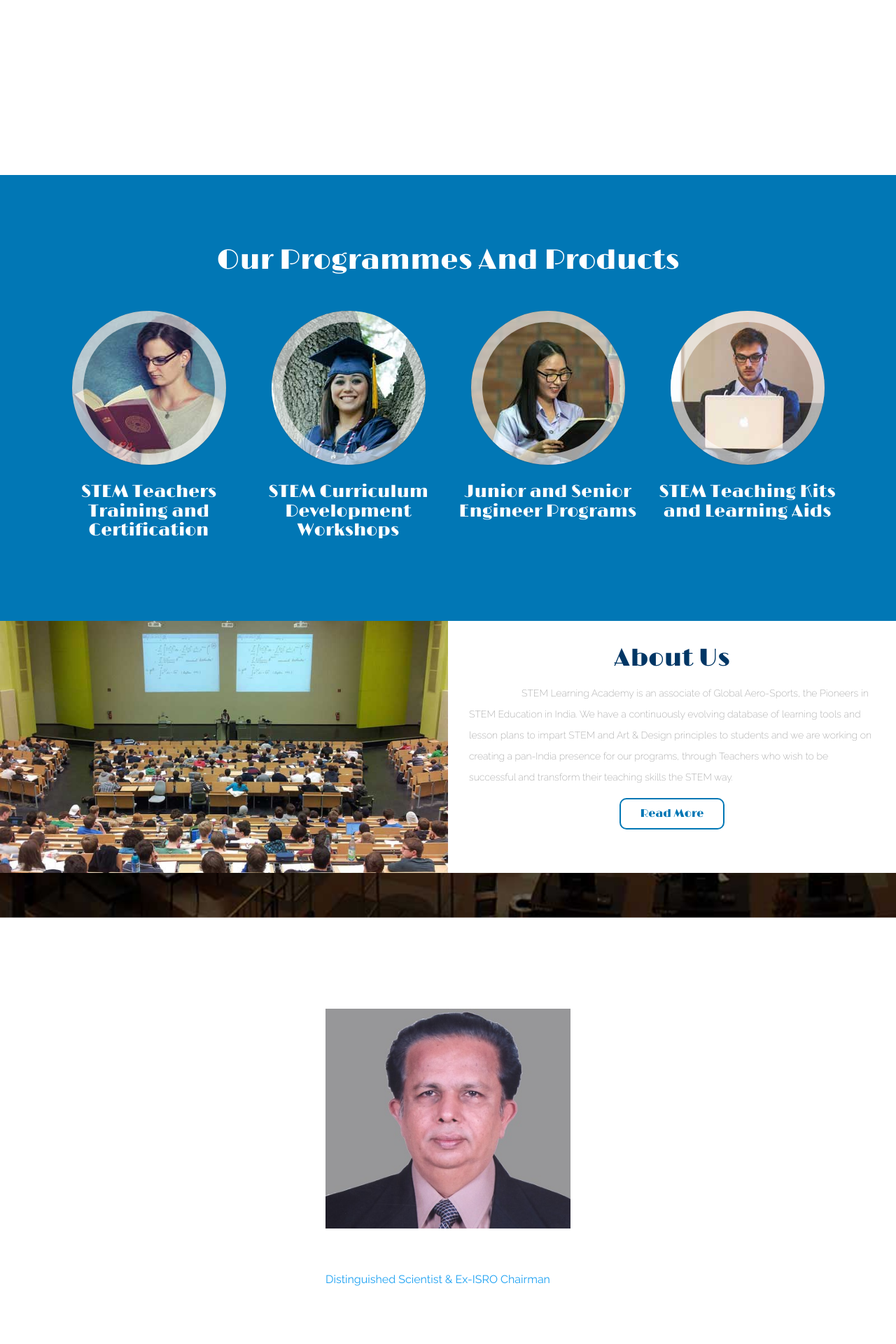
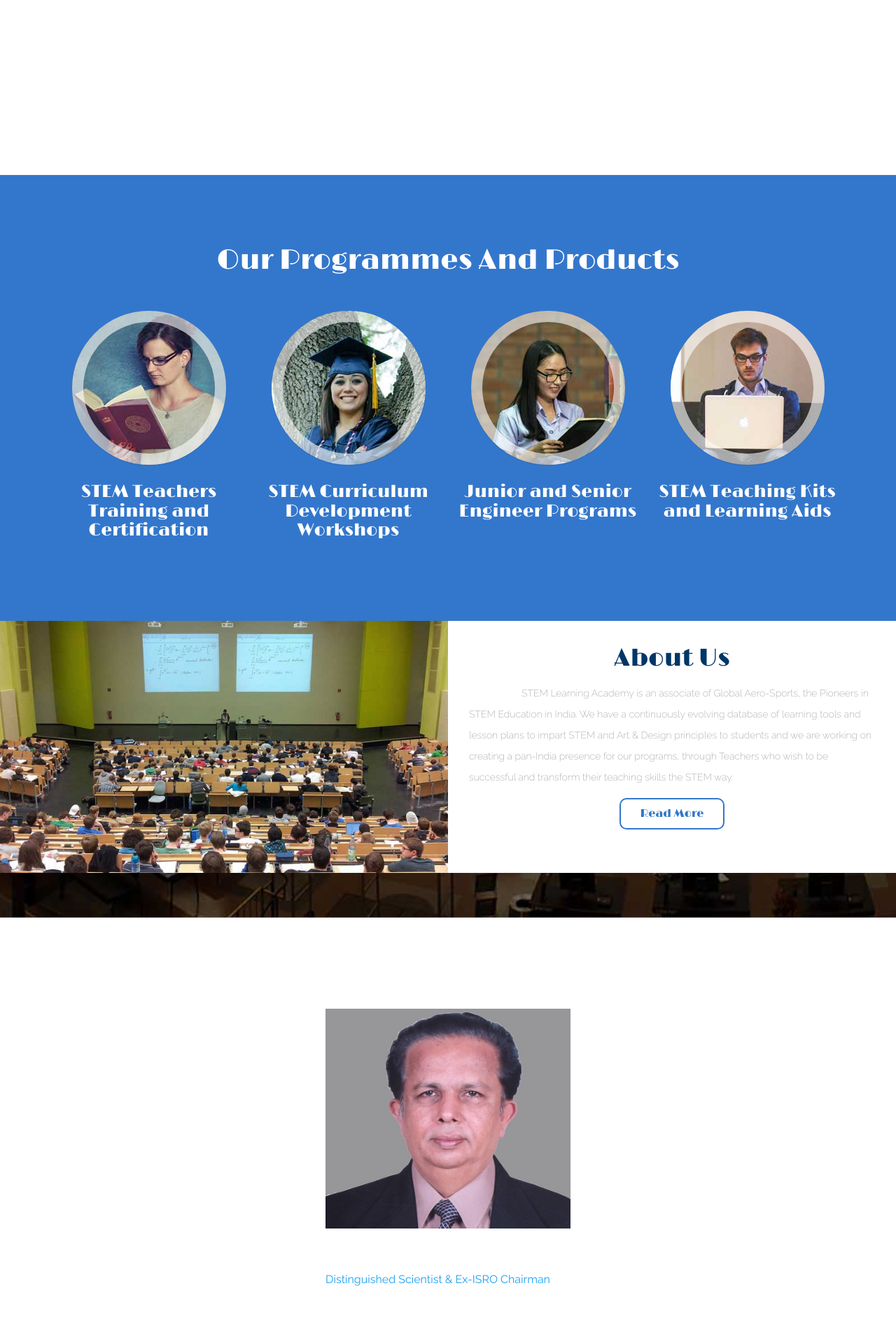
Before and after one commit to dhanyacm/stem, a Jekyll site: the page built from index.html, in a window 1280 px wide. Shown: the part 425-2345 px from the top of the page at 70% size. Built offline with Jekyll 4.4.1, drawn with Linux system fonts in a browser that asks for light colours; a script that is not in the unit is left out.

Commit message:
Add files via upload

```diff
--- a/css/style.css
+++ b/css/style.css
@@ -242,7 +242,7 @@
 /*-- services section --*/
 section.service-w3ls {
     padding: 100px 0;
-	background-color:#0177b5;
+	background-color:#3377cc;
 }
 section.service-w3ls h3.text-center {
     font-size: 40px;
@@ -367,9 +367,9 @@
     height: 45px;
     line-height: 40px;
     text-align: center;
-    color: #0177b5;
+    color: #3377cc;
 	text-decoration:none;
-    border: 2px solid #0177b5;
+    border: 2px solid #3377cc;
     margin: 30px auto 0;
 	border-radius:10px;
 	-webkit-border-radius:10px;
@@ -378,9 +378,9 @@
 	-ms-border-radius:10px;
 }
 section.about-agileits .about-wthree a:hover {
-	background-color:#0177b5;
+	background-color:#3377cc;
 	color:#fff;
-	border: 2px solid #0177b5;
+	border: 2px solid #3377cc;
 }
 .modal-open .modal {
 	background-color:rgba(0,0,0,0.7);
@@ -554,7 +554,7 @@
 /*-- gallery section --*/
 section.gallery-agileits {
 	padding:100px 0;
-	background-color:#0177b5;
+	background-color:#3377cc;
 }
 section.gallery-agileits h3.text-center {
 	font-size: 40px;
@@ -801,7 +801,7 @@
 section.testimonial-wthree .carousel-inner>.item img.img-circle.img-responsive {
     margin: 0 auto;
     width: 170px;
-    border: 7px solid #0177b5;
+    border: 7px solid #3377cc;
 }
 section.testimonial-wthree h4 {
 	font-size:20px;
@@ -885,9 +885,9 @@
     -moz-border-radius: 50%;
     -o-border-radius: 50%;
     -ms-border-radius: 50%;
-	background-color:#0177b5;
+	background-color:#3377cc;
 	color:#fff;
-	border:1px solid #0177b5;
+	border:1px solid #3377cc;
 }
 ul.address-w3-agile p {
 	font-size:15px;
@@ -1004,7 +1004,7 @@
 /*-- copyright section --*/
 .copyright-w3-agileits {
 	padding: 10px 0;
-    background-color: #0177b5;
+    background-color: #3377cc;
 }
 .copyright-w3-agileits p.copyright {
     font-size: 16px;
```
